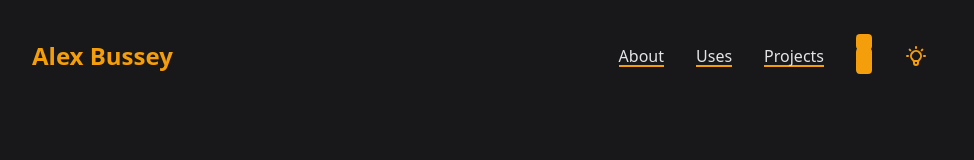
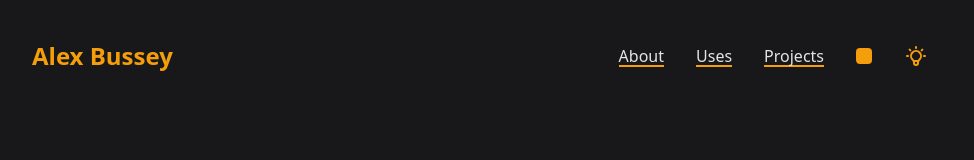
Before and after one commit to waxidiotic/personal-site-next, a Next.js app: page / in a window 1280 px wide. Shown: the top 160 px of the page, without its empty margins (160-1134 px from the left). Built offline with nearby package versions, Linux system fonts and the light colour scheme.

Commit message:
Get rid of color menu for now

```diff
--- a/components/Nav.tsx
+++ b/components/Nav.tsx
@@ -37,20 +37,6 @@ export function Nav() {
               aria-expanded="false"
               aria-haspopup="true"
             />
-            <div
-              className="absolute z-10"
-              role="menu"
-              aria-labelledby="color-menu-button"
-            >
-              <button
-                className="w-4 h-4 rounded bg-construction-accent"
-                role="menuitem"
-              />
-              <button
-                className="w-4 h-4 rounded bg-construction-accent"
-                role="menuitem"
-              />
-            </div>
           </div>
         </li>
         <li>
```
